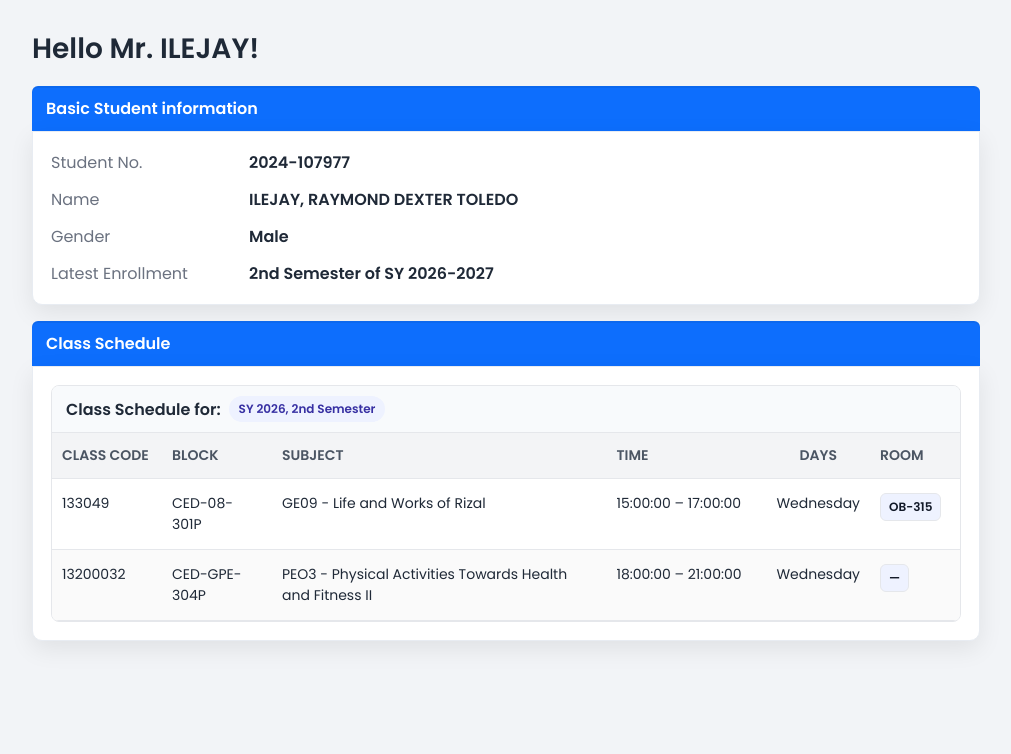
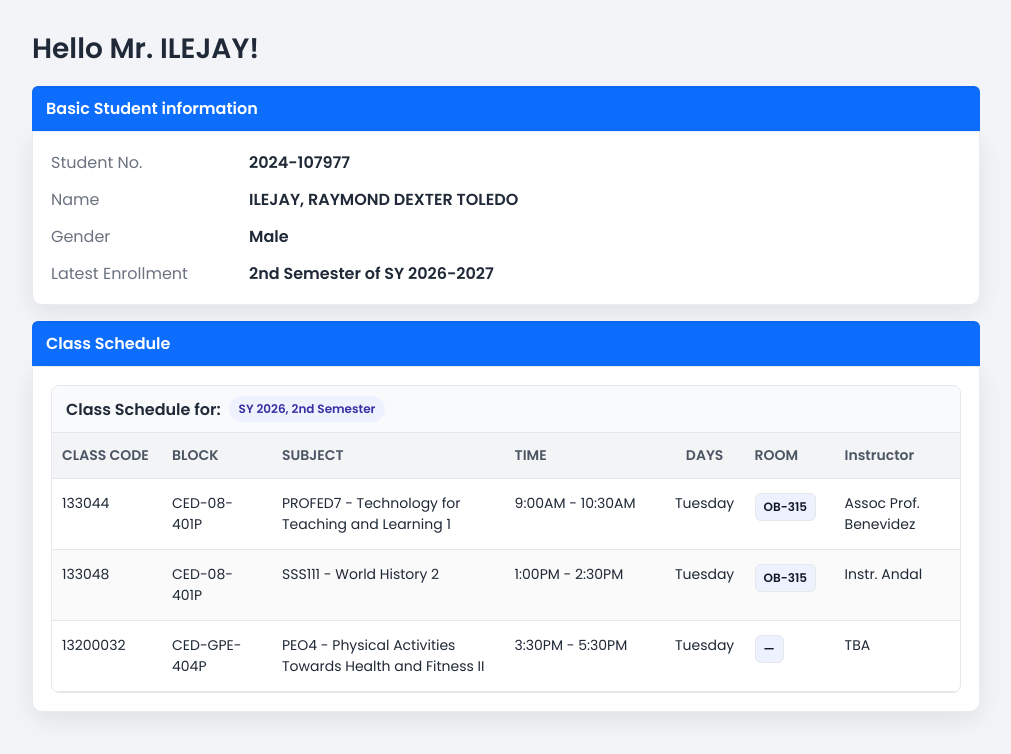
Before and after one commit to boknoy24/myschedule, a plain HTML site: page index.html in a window 1280 px wide. Shown: the whole page, without its empty margins (134-1145 px from the left). Drawn offline with Linux system fonts and the light colour scheme.

Commit message:
Update index.html

```diff
--- a/index.html
+++ b/index.html
@@ -193,25 +193,38 @@
                   <th class="col-time">TIME</th>
                   <th class="col-days">DAYS</th>
                   <th class="col-room">ROOM</th>
+                  <th class="col-prof">Instructor</th>
                 </tr>
               </thead>
               <tbody>
                 <tr>
-                  <td>133049</td>
-                  <td>CED-08-301P</td>
-                  <td>GE09 - Life and Works of Rizal</td>
-                  <td>15:00:00 – 17:00:00</td>
-                  <td class="col-days">Wednesday</td>
+                  <td>133044</td>
+                  <td>CED-08-401P</td>
+                  <td>PROFED7 - Technology for Teaching and Learning 1</td>
+                  <td>9:00AM - 10:30AM</td>
+                  <td class="col-days">Tuesday</td>
                   <td><span class="room">OB-315</span></td>
+                  <td class="col-prof">Assoc Prof. Benevidez</td>
+                </tr>
+
+                 <tr>
+                  <td>133048</td>
+                  <td>CED-08-401P</td>
+                  <td>SSS111 - World History 2</td>
+                  <td>1:00PM - 2:30PM</td>
+                  <td class="col-days">Tuesday</td>
+                  <td><span class="room">OB-315</span></td>
+                  <td class="col-prof">Instr. Andal</td>
                 </tr>
 
                 <tr>
                   <td>13200032</td>
-                  <td>CED-GPE-304P</td>
-                  <td>PEO3 - Physical Activities Towards Health and Fitness II</td>
-                  <td>18:00:00 – 21:00:00</td>
-                  <td class="col-days">Wednesday</td>
+                  <td>CED-GPE-404P</td>
+                  <td>PEO4 - Physical Activities Towards Health and Fitness II</td>
+                  <td>3:30PM - 5:30PM</td>
+                  <td class="col-days">Tuesday</td>
                   <td><span class="room">—</span></td>
+                  <td class="col-prof">TBA</td>
                 </tr>
 
               </tbody>
```
